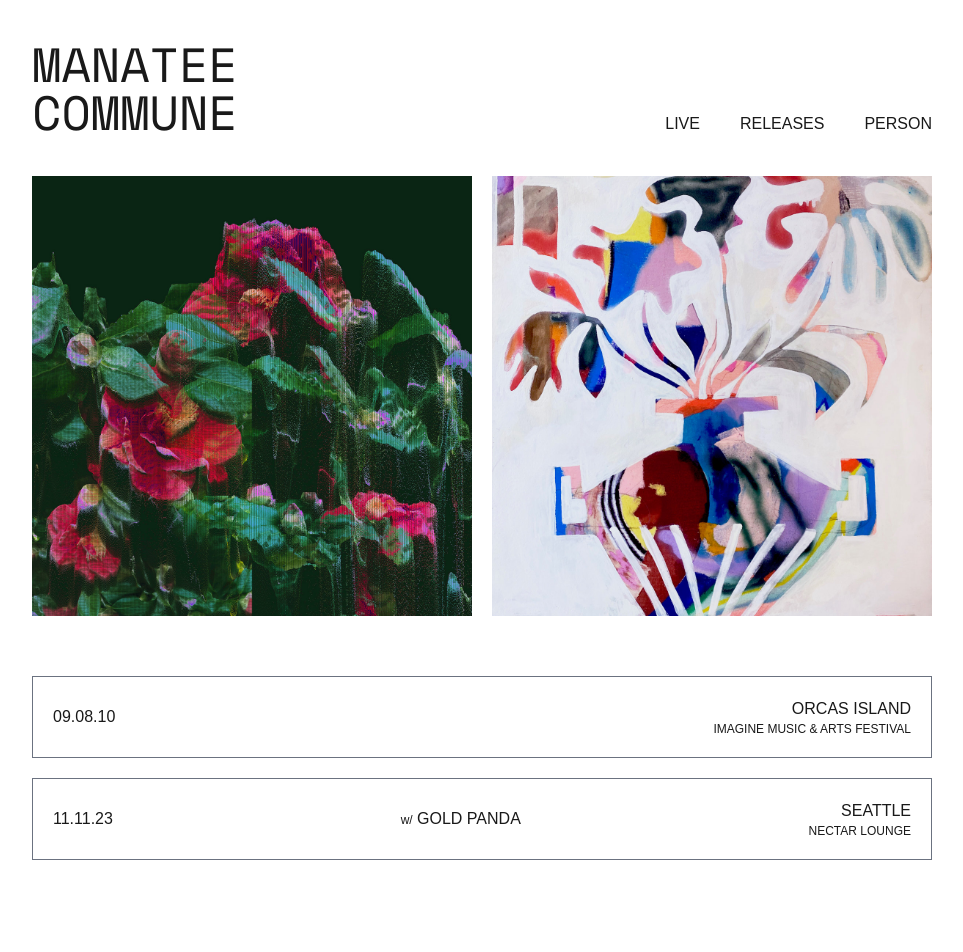
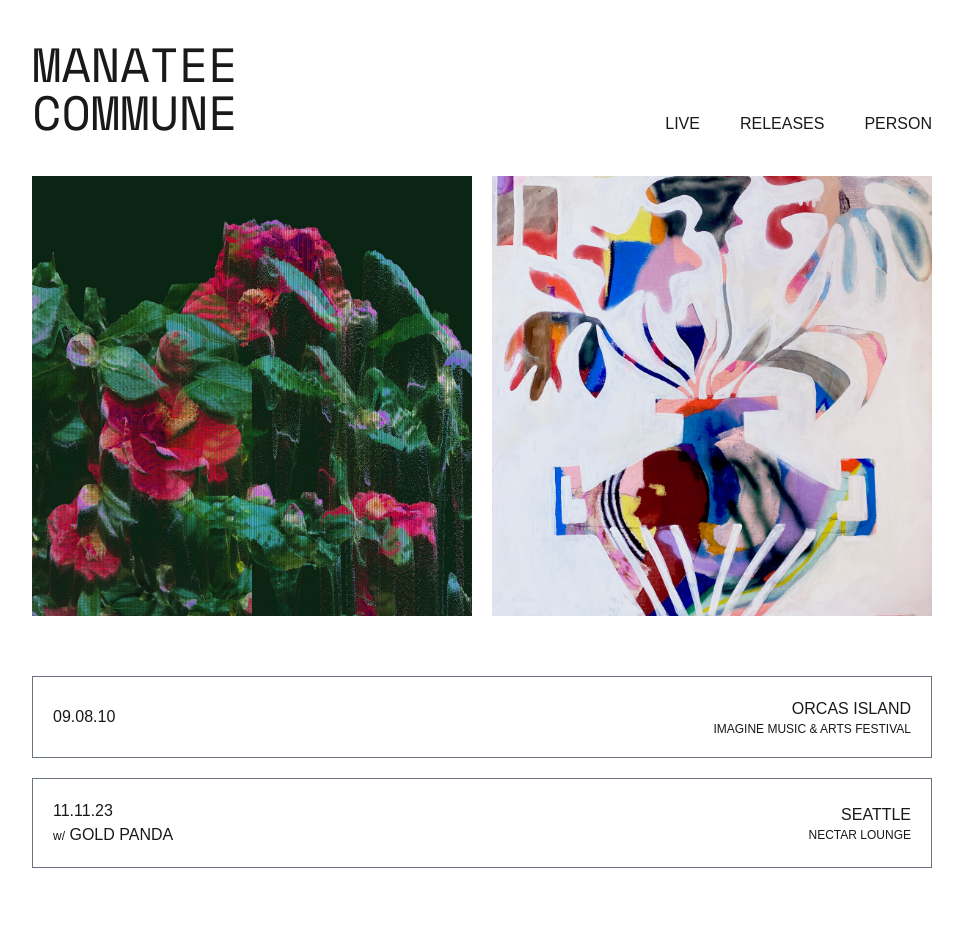
Before and after one commit to GrantEadie/manateecommune, a Next.js app: page / in a window 1280 px wide. Shown: the top 952 px of the page, without its empty margins (158-1121 px from the left). Built offline with nearby package versions, Linux system fonts and the light colour scheme; a web font is replaced by a local one.

Commit message:
fix the show date stuff.

```diff
--- a/app/comps/show.tsx
+++ b/app/comps/show.tsx
@@ -15,9 +15,12 @@ export default function Show({ date, venue, city, lineup, url }: ShowClass) {
       target="_blank"
       className="flex justify-between items-center uppercase border border-gray-500 p-5 my-5 --hover-btn"
     >
-      <div>{moment(date).format("MM.DD.YY")}</div>
       <div>
-        {lineup ? <span className="lowercase text-xs">w/</span> : null} {lineup}
+        {moment(date).format("MM.DD.YY")}
+        <div>
+          {lineup ? <span className="lowercase text-xs">w/</span> : null}{" "}
+          {lineup}
+        </div>
       </div>
       <div className="text-right">
         <div>{city}</div>
```
